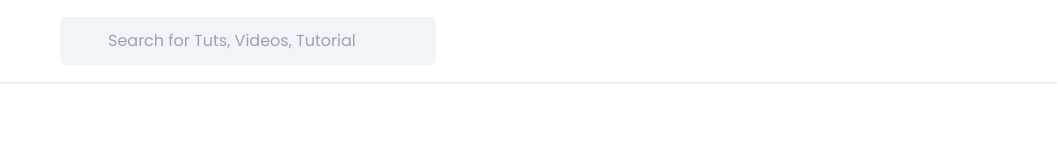
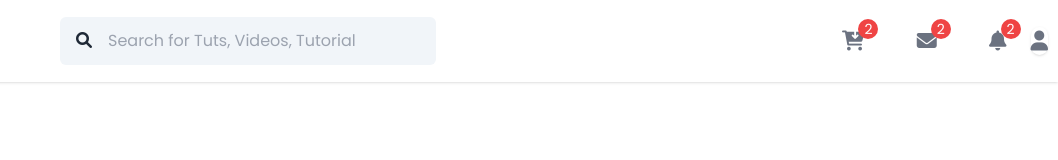
Before and after one commit to emdidar/e-learning-tailwind, a website: page public/index.html in a window 1280 px wide. Shown: the full height of the page, 222-1280 px from the left. Drawn offline with Linux system fonts and the light colour scheme.

Commit message:
navbar section

```diff
--- a/public/index.html
+++ b/public/index.html
@@ -3,6 +3,9 @@
   <head>
     <meta charset="UTF-8" />
     <meta name="viewport" content="width=device-width, initial-scale=1.0" />
+
+    <!-- Font Awesome -->
+    <link rel="stylesheet" href="./css/font-awesome/css/all.min.css" />
 
     <!-- Style -->
     <link rel="stylesheet" href="./css/style.css" />
@@ -15,23 +18,87 @@
       rel="stylesheet"
     />
   </head>
+
   <body class="font-poppins text-gray-800">
     <!-- Start Navbar -->
     <nav class="bg-white shadow p-2.5 z-50">
       <div class="container mx-auto">
         <div class="flex justify-between">
           <div class="flex justify-center items-center">
+            <!-- Logo -->
             <div>
               <a href="index.html">
                 <img src="./images/logo.png" alt="logo" class="w-36" />
               </a>
             </div>
+            <!-- Category icon -->
             <div class="ml-8">
-              <img src="./images/icons/category-icon.svg" alt="" class="w-8 cursor-pointer">
+              <img
+                src="./images/icons/category-icon.svg"
+                alt=""
+                class="w-8 cursor-pointer"
+              />
             </div>
+            <!-- Search Option -->
             <div class="ml-16 relative">
-              <span></span>
-              <input type="search" class="bg-slate-100 w-full rounded-md p-3 pl-12 transition" placeholder="Search for Tuts, Videos, Tutorial">
+              <span class="absolute top-3 left-4">
+                <i class="fa-solid fa-magnifying-glass"></i>
+              </span>
+              <input
+                type="search"
+                class="bg-slate-100 w-full rounded-md p-3 pl-12 transition outline-none outline-1 focus:outline-red-300"
+                placeholder="Search for Tuts, Videos, Tutorial"
+              />
+            </div>
+          </div>
+          <div class="flex justify-center items-center">
+            <!-- Cart Option -->
+            <ul class="list-none">
+              <li class="inline-block mx-6 relative group">
+                <a
+                  href="#"
+                  class="text-xl text-gray-500 group-hover:opacity-75"
+                >
+                  <span
+                    class="absolute -top-2 bg-red-500 text-white pl-1.5 -right-3.5 text-sm rounded-full w-5 h-5"
+                    >2</span
+                  >
+                  <i class="fa-solid fa-cart-arrow-down"></i>
+                </a>
+              </li>
+              <li class="inline-block mx-6 relative group">
+                <a
+                  href="#"
+                  class="text-xl text-gray-500 group-hover:opacity-75"
+                >
+                  <span
+                    class="absolute -top-2 bg-red-500 text-white pl-1.5 -right-3.5 text-sm rounded-full w-5 h-5"
+                    >2</span
+                  >
+                  <i class="fa-solid fa-envelope"></i>
+                </a>
+              </li>
+              <li class="inline-block mx-6 relative group">
+                <a
+                  href="#"
+                  class="text-xl text-gray-500 group-hover:opacity-75"
+                >
+                  <span
+                    class="absolute -top-2 bg-red-500 text-white pl-1.5 -right-3.5 text-sm rounded-full w-5 h-5"
+                    >2</span
+                  >
+                  <i class="fa-solid fa-bell"></i>
+                </a>
+              </li>
+            </ul>
+            <!-- User Option -->
+            <div class="-mt-2.5 mx-3 group">
+              <a
+                href="#"
+                class="text-xl text-gray-500 group-hover:opacity-75 rounded-full w-5 h-5 shadow py-1.5 px-3"
+              >
+                <i class="fa-solid fa-user"></i>
+              </a>
             </div>
           </div>
         </div>
@@ -40,7 +107,7 @@
     <!-- End Navbar -->
 
     <!-- Start Header / Hero Section -->
-    <section></section>
+    <header></header>
     <!-- End Header / Hero Section -->
 
     <!-- Start Categories Section -->
```
